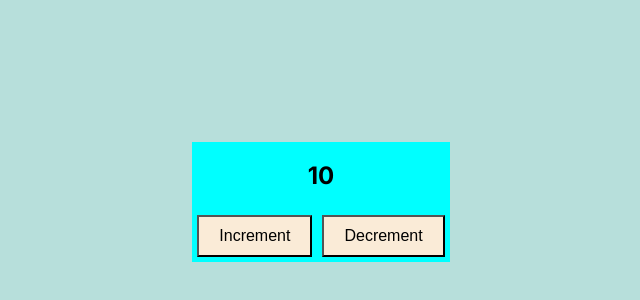
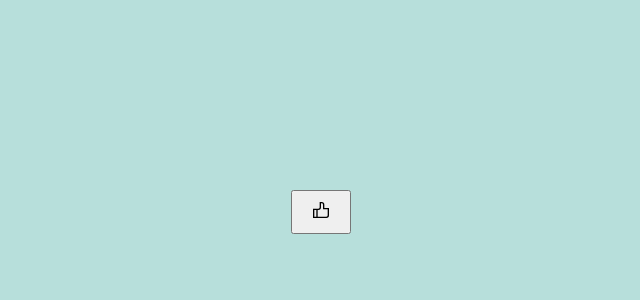
Before and after one commit to HavocXgrg/react-practise, a Next.js app: page /product in a window 1280 px wide. Shown: the part 198-498 px from the top of the page, without its empty margins (319-959 px from the left). Built offline with nearby package versions, Linux system fonts and the light colour scheme.

Commit message:
reaction handler function added

```diff
--- a/package.json
+++ b/package.json
@@ -9,8 +9,9 @@
     "lint": "next lint"
   },
   "dependencies": {
+    "next": "14.2.4",
     "react": "^18",
     "react-dom": "^18",
-    "next": "14.2.4"
+    "react-icons": "^5.2.1"
   }
 }
--- a/src/app/globals.css
+++ b/src/app/globals.css
@@ -10,7 +10,7 @@ body, html {
 }
 .calculator {
     text-align: center;
-    background-color: aqua;
+
 }
 
 .calculator h2 {
@@ -22,5 +22,8 @@ body, html {
     padding: 10px 20px;
     font-size: 16px;
     cursor: pointer;
-    background-color: antiquewhite;
+
 }
+.likeBtn{
+  background-color: rgb(12, 112, 218);
+}
--- a/src/app/product/page.js
+++ b/src/app/product/page.js
@@ -1,8 +1,12 @@
 'use client'
 // import { name } from 'ejs'
-import React from 'react'
+import React, { act } from 'react'
 import Link from 'next/link'
 import { useState } from 'react'
+import { GrLike } from "react-icons/gr";
+import { LuAngry } from "react-icons/lu";
+import { FiHeart } from "react-icons/fi";
+import { TfiFaceSad } from "react-icons/tfi";
 
 /*
 const page = () => {
@@ -55,29 +59,84 @@ const Cart = (props) => {
 */
 
 
-//practising state, useState
-const prac = () => {
-	const [num, setNum] = useState(10)
-	const handleChange = (operation) => {
-		if(operation === 'inc'){
-			setNum(num+1)
+//practising state, useState. operations
+// const prac = () => {
+// 	const [num, setNum] = useState(10)
+// 	const handleChange = (operation) => {
+// 		if(operation === 'inc'){
+// 			setNum(num+1)
+// 		}
+// 		else if(operation === 'dec'){
+// 			if(num === 0){
+// 				alert("num can't be less than 0")
+// 			}
+// 			else{
+// 				setNum(num-1)
+// 			}
+// 		}
+// 	}
+//   return (
+// 	<div className='calculator'>
+// 	    <h2>{num}</h2>
+//         <button onClick={()=> handleChange('inc')}>Increment</button>
+//         <button onClick={()=> handleChange('dec')}>Decrement</button>
+//     </div>
+//   )
+// }
+
+const reaction = () => {
+	const [count, setCount] = useState(0)
+	const[reactionOpen, setReactionOpen] = useState(false);
+	const [reactionType, setReactionType] = useState(null)
+
+	const  handleReaction = (action) =>{
+		console.log(reactionType, action);
+		if(reactionType === action){
+			setReactionType('')
+		}else {
+			setReactionType(action)
 		}
-		else if(operation === 'dec'){
-			if(num === 0){
-				alert("num can't be less than 0")
-			}
-			else{
-				setNum(num-1)
-			}
+
+	}
+	const ReactionDiv = () => {
+		return (
+			<div className="reaction">
+				<button  onMouseEnter={()=> setReactionOpen(true)} onClick={()=> handleReaction('like')}><GrLike color='blue'/></button>
+				<button onClick={()=> handleReaction('sad')}><TfiFaceSad color='orange'/></button>
+				<button onClick={()=> handleReaction('angry')}><LuAngry color='red'/></button>
+				<button onClick={()=> handleReaction('love')}><FiHeart color='red'/></button>
+			</div>
+		)
+	}
+	const ReactionBtn = () => {
+		if(reactionType === 'sad'){
+			return(
+				<button onMouseEnter={()=> setReactionOpen(true)}onClick={()=> handleReaction('sad')}><TfiFaceSad color={reactionType && 'orange'}/></button>
+			)
+		}else if(reactionType === "angry"){
+			return(
+				<button  onMouseEnter={()=> setReactionOpen(true)} onClick={()=> handleReaction('angry')}><LuAngry color={reactionType && 'red'}/></button>
+			)
+		} else if(reactionType === "love"){
+			return(
+				<button onMouseEnter={()=> setReactionOpen(true)}onClick={()=> handleReaction('love')}><FiHeart color={reactionType && 'red'}/></button>
+			)
+		}
+		else {
+			return <button  onMouseEnter={()=> setReactionOpen(true)} onClick={()=> handleReaction('like')}><GrLike color={reactionType && 'blue'}/></button>
 		}
 	}
+
   return (
 	<div className='calculator'>
-	    <h2>{num}</h2>
-        <button onClick={()=> handleChange('inc')}>Increment</button>
-        <button onClick={()=> handleChange('dec')}>Decrement</button>
-    </div>
+	  <h2>{reactionType} </h2>
+	  {reactionOpen && <ReactionDiv/>}
+	  {<ReactionBtn/>}
+
+	</div>
   )
 }
 
-export default prac
+
+
+export default reaction
```
Also changed, not shown: 1 other file (tests, documents, lock files or other folders).
